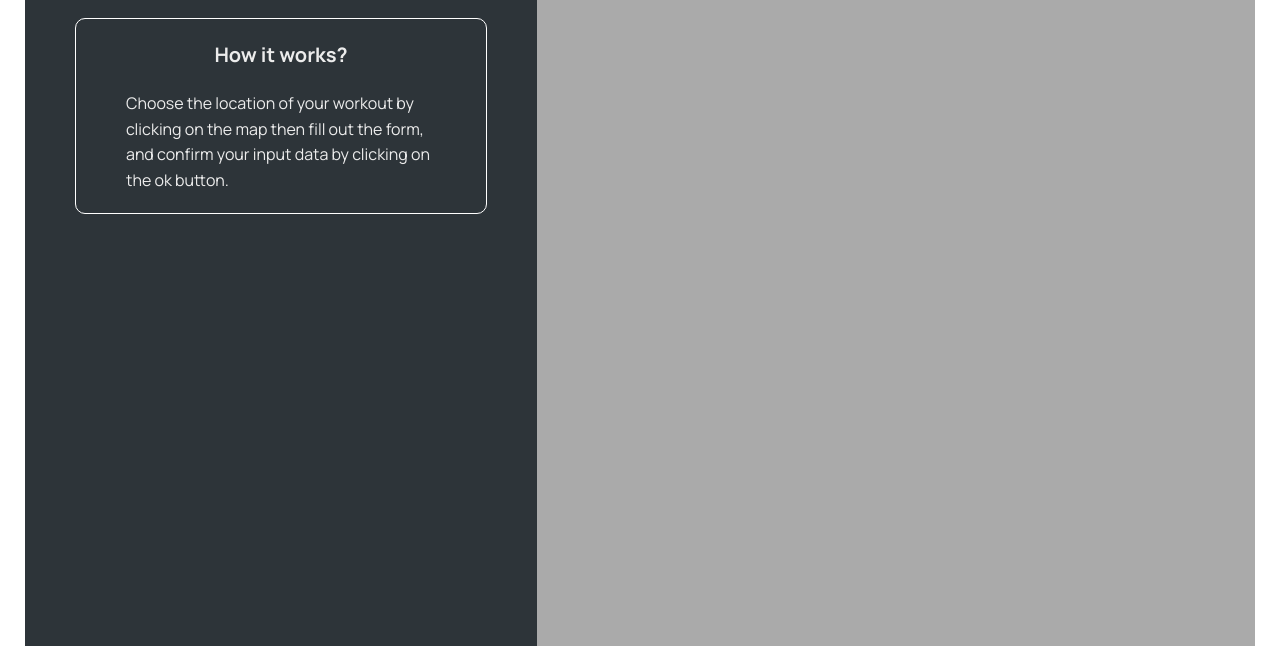
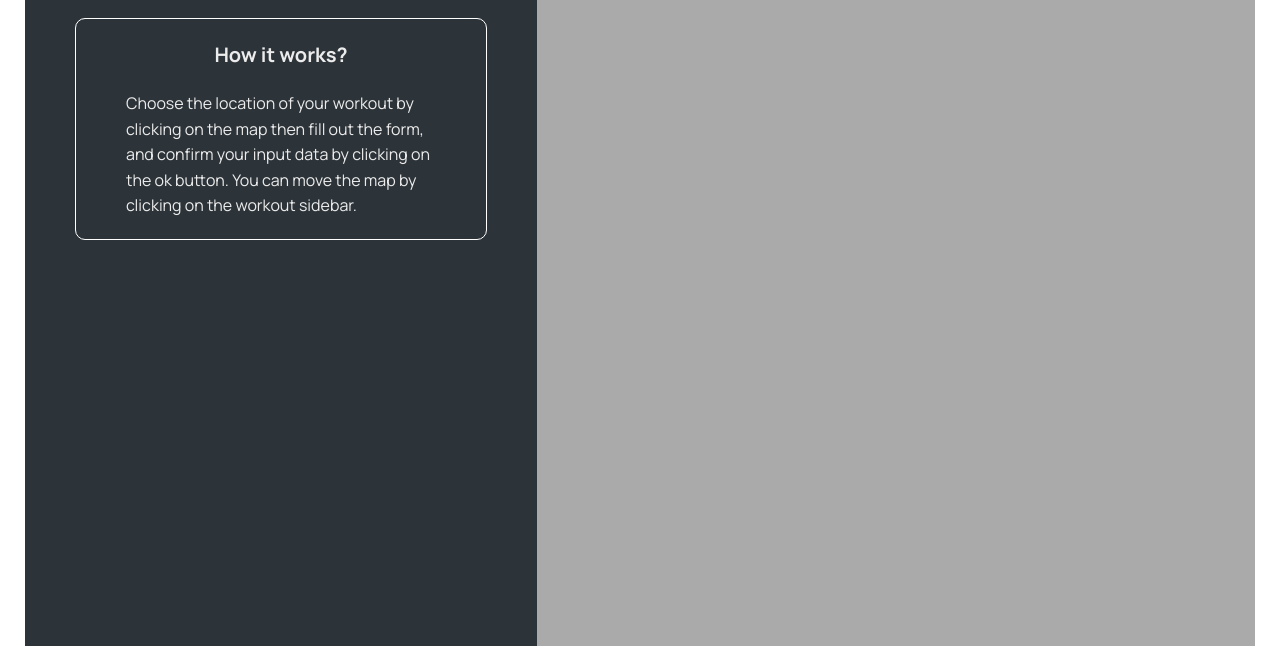
Before and after one commit to DamianCur/Forkify_v2.0, a website with bundled scripts: page index.html in a window 1280 px wide. Shown: the part 129-800 px from the top of the page. Built offline with nearby package versions, Linux system fonts and the light colour scheme; no server answers.

Commit message:
updated info message

```diff
--- a/index.html
+++ b/index.html
@@ -32,10 +32,8 @@
       <div class="container__instruction">
 
         <h2 class="container__instruction__header">How it works?</h2>
-        <p class="container__instruction__paragraph">Choose the location of your workout by clicking on the map then fill out the form, and confirm your input
-          data
-          by
-          clicking on the ok button. </p>
+        <p class="container__instruction__paragraph">Choose the location of your workout by clicking on the map then fill out the form, and confirm your input data by
+        clicking on the ok button. You can move the map by clicking on the workout sidebar.</p>
 
       </div>
 
```
